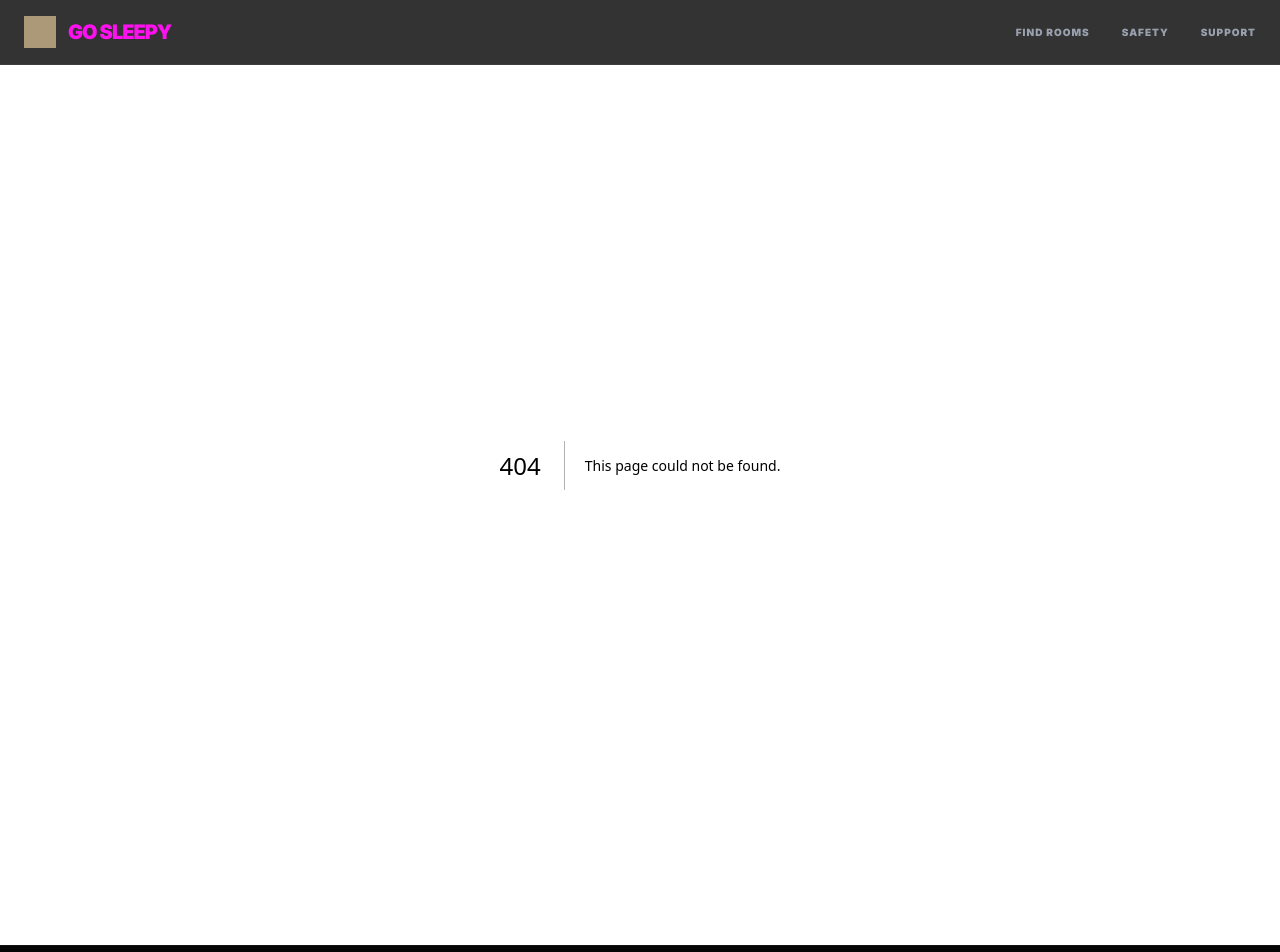
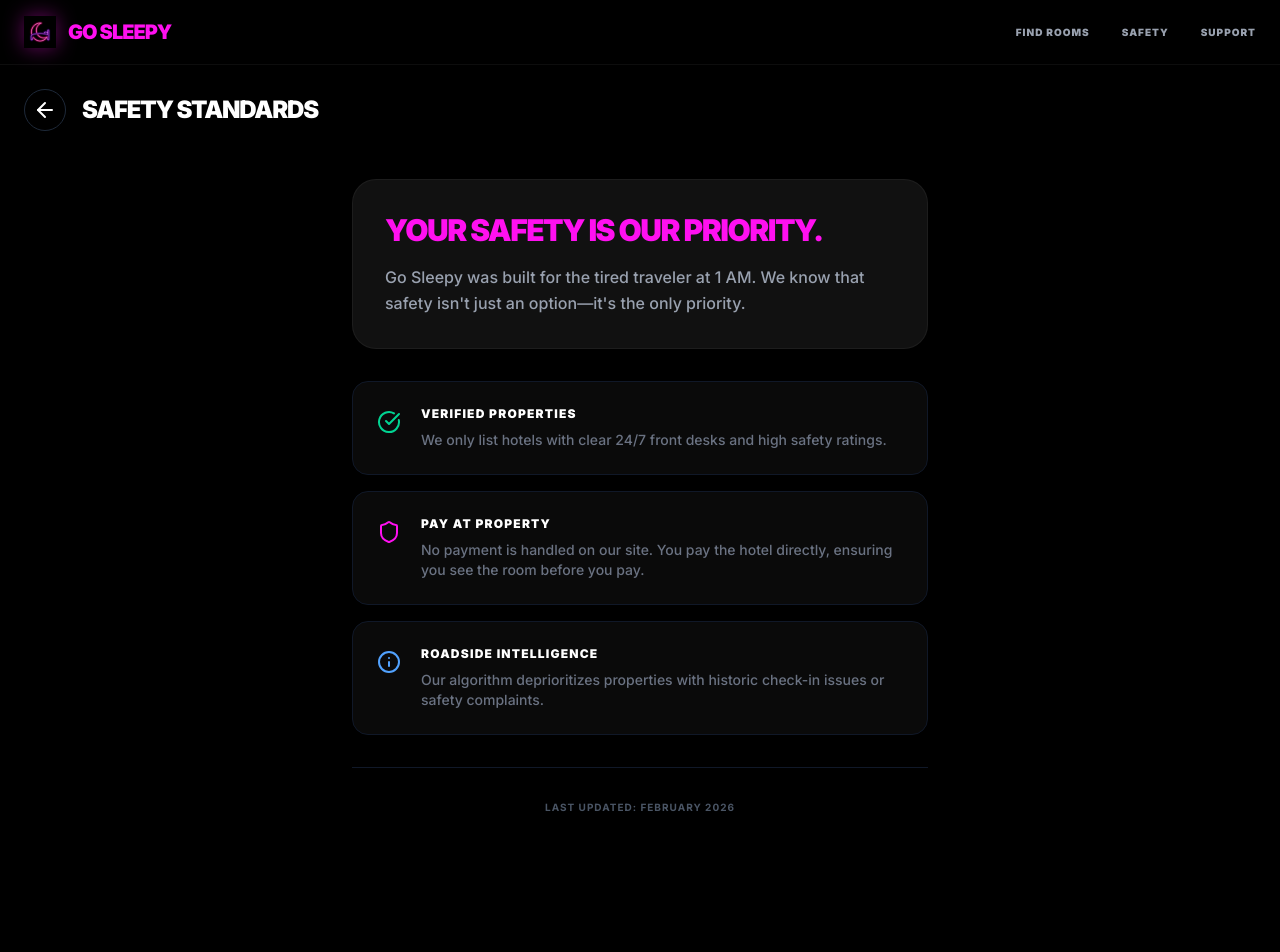
Before and after one commit to Jameljohnson19b/gosleepy, a Next.js app: page /safety in a window 1280 px wide. Before the commit this address had no page. Shown: the top 952 px of the page. Built offline with nearby package versions, Linux system fonts and the light colour scheme.

Commit message:
Polished branding: New high-fidelity neon logo, fixed 404s for legal pages, and improved route search error handling

```diff
--- a/src/app/globals.css
+++ b/src/app/globals.css
@@ -27,3 +27,21 @@ body {
     @apply h-[80px] flex items-center justify-center rounded-2xl font-black text-2xl transition-all active:scale-95;
   }
 }
+
+@keyframes pulse-slow {
+
+  0%,
+  100% {
+    opacity: 1;
+    filter: drop-shadow(0 0 20px rgba(255, 16, 240, 0.6));
+  }
+
+  50% {
+    opacity: 0.8;
+    filter: drop-shadow(0 0 40px rgba(255, 16, 240, 0.8));
+  }
+}
+
+.animate-pulse-slow {
+  animation: pulse-slow 4s cubic-bezier(0.4, 0, 0.6, 1) infinite;
+}
--- a/src/app/hotel/[id]/page.tsx
+++ b/src/app/hotel/[id]/page.tsx
@@ -70,7 +70,7 @@ export default function HotelDetailsPage() {
                     <button onClick={() => router.back()} className="p-2 bg-black/50 backdrop-blur-md rounded-full border border-white/10">
                         <ArrowLeft className="w-8 h-8" />
                     </button>
-                    <img src="/logo.png" alt="Logo" className="w-10 h-10 object-contain filter invert-[.5] sepia-[1] saturate-[5000%] hue-rotate-[290deg] shadow-lg" />
+                    <img src="/logo.png" alt="Logo" className="w-10 h-10 object-contain drop-shadow-lg" />
                     {riskLabel === 'HIGH' ? (
                         <div className="bg-[#ff10f0] text-white px-3 py-1 rounded-full text-[10px] font-black uppercase tracking-widest animate-pulse flex items-center gap-1">
                             <Zap className="w-3 h-3 fill-white" />
--- a/src/app/page.tsx
+++ b/src/app/page.tsx
@@ -45,11 +45,11 @@ export default function LandingPage() {
       </div>
 
       <div className="z-10 max-w-md w-full">
-        <div className="flex justify-center mb-8">
+        <div className="flex justify-center mb-12">
           <img
             src="/logo.png"
             alt="Go Sleepy Logo"
-            className="w-32 h-32 object-contain filter invert-[.5] sepia-[1] saturate-[5000%] hue-rotate-[290deg] drop-shadow-[0_0_20px_rgba(255,16,240,0.4)]"
+            className="w-40 h-40 object-contain drop-shadow-[0_0_30px_rgba(255,16,240,0.6)] animate-pulse-slow"
           />
         </div>
 
--- /dev/null
+++ b/src/app/privacy/page.tsx
@@ -0,0 +1,17 @@
+import LegalLayout from "@/components/LegalLayout";
+
+export default function PrivacyPage() {
+    const content = `
+Summary: We don't sell your data. Period.
+
+1. Data Collection: We collect necessary information to facilitate your booking, including name, email, and phone number. This data is passed directly to the hotel supplier to secure your room.
+
+2. Tracking: We use minimal tracking to improve search performance and detect 1 AM usage patterns to better serve the "Cyberrest" aesthetic.
+
+3. Cookies: We use essential cookies to remember your search history and support your current session.
+
+4. Third Parties: Information is shared only with our hotel suppliers (e.g., Amadeus) for the purpose of fulfilling your reservation.
+  `;
+
+    return <LegalLayout title="Privacy Policy" content={content} />;
+}
--- a/src/app/results/route/page.tsx
+++ b/src/app/results/route/page.tsx
@@ -4,7 +4,7 @@ import { useEffect, useState, Suspense } from "react";
 import { useSearchParams, useRouter } from "next/navigation";
 import { HotelCard } from "@/components/HotelCard";
 import { Offer } from "@/types/hotel";
-import { Zap, ArrowLeft, MapPin, Flag } from "lucide-react";
+import { Zap, ArrowLeft, MapPin, Flag, Info } from "lucide-react";
 import Link from "next/link";
 
 interface RouteResults {
@@ -29,9 +29,15 @@ function RouteContent() {
                     body: JSON.stringify({ origin, destination })
                 });
                 const d = await res.json();
-                setData(d);
+                if (d.error) {
+                    console.error("Route calculation error:", d.error);
+                    setData({ stops: [], error: d.error } as any);
+                } else {
+                    setData(d);
+                }
             } catch (error) {
                 console.error("Route fetch failed:", error);
+                setData({ stops: [], error: "Connection problem" } as any);
             } finally {
                 setLoading(false);
             }
@@ -59,6 +65,13 @@ function RouteContent() {
                 <div className="flex flex-col items-center justify-center py-20 gap-4">
                     <Zap className="w-12 h-12 text-[#ff10f0] animate-spin" />
                     <p className="text-gray-400 animate-pulse font-medium">Calculating optimal pit stops...</p>
+                </div>
+            ) : (data as any)?.error ? (
+                <div className="flex flex-col items-center justify-center py-20 gap-4 px-6 text-center">
+                    <Info className="w-12 h-12 text-gray-600 mb-2" />
+                    <h2 className="text-xl font-black uppercase tracking-tighter">Route Failed</h2>
+                    <p className="text-gray-500 max-w-xs">{(data as any).error}. Check city names and try again.</p>
+                    <Link href="/" className="mt-8 text-[#ff10f0] font-black uppercase tracking-widest text-xs border-b border-[#ff10f0] pb-1">Try Again</Link>
                 </div>
             ) : (
                 <div className="relative max-w-xl mx-auto pb-20">
--- /dev/null
+++ b/src/app/safety/page.tsx
@@ -0,0 +1,64 @@
+"use client";
+
+import { ArrowLeft, Shield, CheckCircle, Info } from "lucide-react";
+import { useRouter } from "next/navigation";
+
+export default function SafetyPage() {
+    const router = useRouter();
+
+    const safetyRules = [
+        {
+            title: "Verified Properties",
+            description: "We only list hotels with clear 24/7 front desks and high safety ratings.",
+            icon: <CheckCircle className="w-6 h-6 text-emerald-400" />
+        },
+        {
+            title: "Pay at Property",
+            description: "No payment is handled on our site. You pay the hotel directly, ensuring you see the room before you pay.",
+            icon: <Shield className="w-6 h-6 text-[#ff10f0]" />
+        },
+        {
+            title: "Roadside Intelligence",
+            description: "Our algorithm deprioritizes properties with historic check-in issues or safety complaints.",
+            icon: <Info className="w-6 h-6 text-blue-400" />
+        }
+    ];
+
+    return (
+        <main className="min-h-screen bg-black text-white p-6 pb-20">
+            <header className="flex items-center gap-4 mb-12">
+                <button onClick={() => router.back()} className="p-2 border border-gray-800 rounded-full">
+                    <ArrowLeft className="w-6 h-6" />
+                </button>
+                <h1 className="text-2xl font-black uppercase tracking-tighter">Safety Standards</h1>
+            </header>
+
+            <div className="max-w-xl mx-auto space-y-8">
+                <div className="bg-[#111] p-8 rounded-3xl border border-white/5">
+                    <h2 className="text-[#ff10f0] text-3xl font-black uppercase tracking-tighter mb-4">Your safety is our priority.</h2>
+                    <p className="text-gray-400 font-medium leading-relaxed">
+                        Go Sleepy was built for the tired traveler at 1 AM. We know that safety isn't just an option—it's the only priority.
+                    </p>
+                </div>
+
+                <div className="space-y-4">
+                    {safetyRules.map((rule, i) => (
+                        <div key={i} className="p-6 bg-[#0a0a0a] border border-gray-900 rounded-2xl flex gap-5">
+                            <div className="shrink-0 pt-1">{rule.icon}</div>
+                            <div>
+                                <h3 className="font-black uppercase tracking-widest text-xs mb-2 text-white">{rule.title}</h3>
+                                <p className="text-sm text-gray-500 font-medium">{rule.description}</p>
+                            </div>
+                        </div>
+                    ))}
+                </div>
+
+                <div className="pt-8 border-t border-gray-900 text-center">
+                    <p className="text-[10px] text-gray-600 font-bold uppercase tracking-widest">
+                        Last Updated: February 2026
+                    </p>
+                </div>
+            </div>
+        </main>
+    );
+}
--- /dev/null
+++ b/src/app/terms/page.tsx
@@ -0,0 +1,17 @@
+import LegalLayout from "@/components/LegalLayout";
+
+export default function TermsPage() {
+    const content = `
+Welcome to Go Sleepy. By using our service, you agree to these terms.
+
+1. Service Scope: Go Sleepy is a hotel search and referral platform. We do not process payments or manage reservations directly. All transactions occur between you and the hotel property.
+
+2. Bookings: All reservations made through Go Sleepy are "Pay at Property" unless explicitly stated otherwise. You are responsible for fulfilling the payment according to the hotel's individual policy.
+
+3. Accuracy: While we strive for 100% accuracy, hotel inventory and pricing change rapidly. Go Sleepy is not liable for price discrepancies or overbookings at the property level.
+
+4. User Conduct: You agree not to misuse our roadside search tools or automate requests to our API.
+  `;
+
+    return <LegalLayout title="Terms of Service" content={content} />;
+}
--- /dev/null
+++ b/src/components/LegalLayout.tsx
@@ -0,0 +1,31 @@
+"use client";
+
+import { ArrowLeft, FileText } from "lucide-react";
+import { useRouter } from "next/navigation";
+
+export default function LegalPage({ title, content }: { title: string, content: string }) {
+    const router = useRouter();
+
+    return (
+        <main className="min-h-screen bg-black text-white p-6 pb-20">
+            <header className="flex items-center gap-4 mb-12">
+                <button onClick={() => router.back()} className="p-2 border border-gray-800 rounded-full">
+                    <ArrowLeft className="w-6 h-6" />
+                </button>
+                <h1 className="text-2xl font-black uppercase tracking-tighter">{title}</h1>
+            </header>
+
+            <div className="max-w-2xl mx-auto prose prose-invert">
+                <div className="flex items-center gap-3 mb-8 text-[#ff10f0]">
+                    <FileText className="w-8 h-8" />
+                    <span className="text-[10px] font-black uppercase tracking-[0.3em]">Legal Document 2026-v1</span>
+                </div>
+                <div className="text-gray-400 space-y-6 font-medium leading-relaxed">
+                    {content.split('\n\n').map((paragraph, i) => (
+                        <p key={i}>{paragraph}</p>
+                    ))}
+                </div>
+            </div>
+        </main>
+    );
+}
--- a/src/components/SiteFooter.tsx
+++ b/src/components/SiteFooter.tsx
@@ -13,7 +13,7 @@ export function SiteFooter() {
                             <img
                                 src="/logo.png"
                                 alt=""
-                                className="w-10 h-10 object-contain filter invert-[.5] sepia-[1] saturate-[5000%] hue-rotate-[290deg]"
+                                className="w-10 h-10 object-contain drop-shadow-[0_0_15px_rgba(255,16,240,0.4)]"
                             />
                             <span className="text-[#ff10f0] font-black tracking-tighter text-2xl uppercase">Go Sleepy</span>
                         </Link>
@@ -50,9 +50,9 @@ export function SiteFooter() {
                                 </Link>
                             </li>
                             <li>
-                                <Link href="/contact" className="text-xs text-gray-500 hover:text-[#ff10f0] transition-colors flex items-center gap-2 group">
+                                <Link href="/support" className="text-xs text-gray-500 hover:text-[#ff10f0] transition-colors flex items-center gap-2 group">
                                     <Info className="w-3 h-3 text-gray-600 group-hover:text-[#ff10f0]" />
-                                    Contact Us
+                                    24/7 Roadside Help
                                 </Link>
                             </li>
                         </ul>
--- a/src/components/SiteHeader.tsx
+++ b/src/components/SiteHeader.tsx
@@ -16,7 +16,7 @@ export function SiteHeader() {
                     <img
                         src="/logo.png"
                         alt=""
-                        className="w-8 h-8 object-contain filter invert-[.5] sepia-[1] saturate-[5000%] hue-rotate-[290deg]"
+                        className="w-8 h-8 object-contain drop-shadow-[0_0_10px_rgba(255,16,240,0.4)]"
                     />
                     <span className="text-[#ff10f0] font-black tracking-tighter text-xl uppercase">Go Sleepy</span>
                 </Link>
```
Also changed, not shown: public/logo.png.
